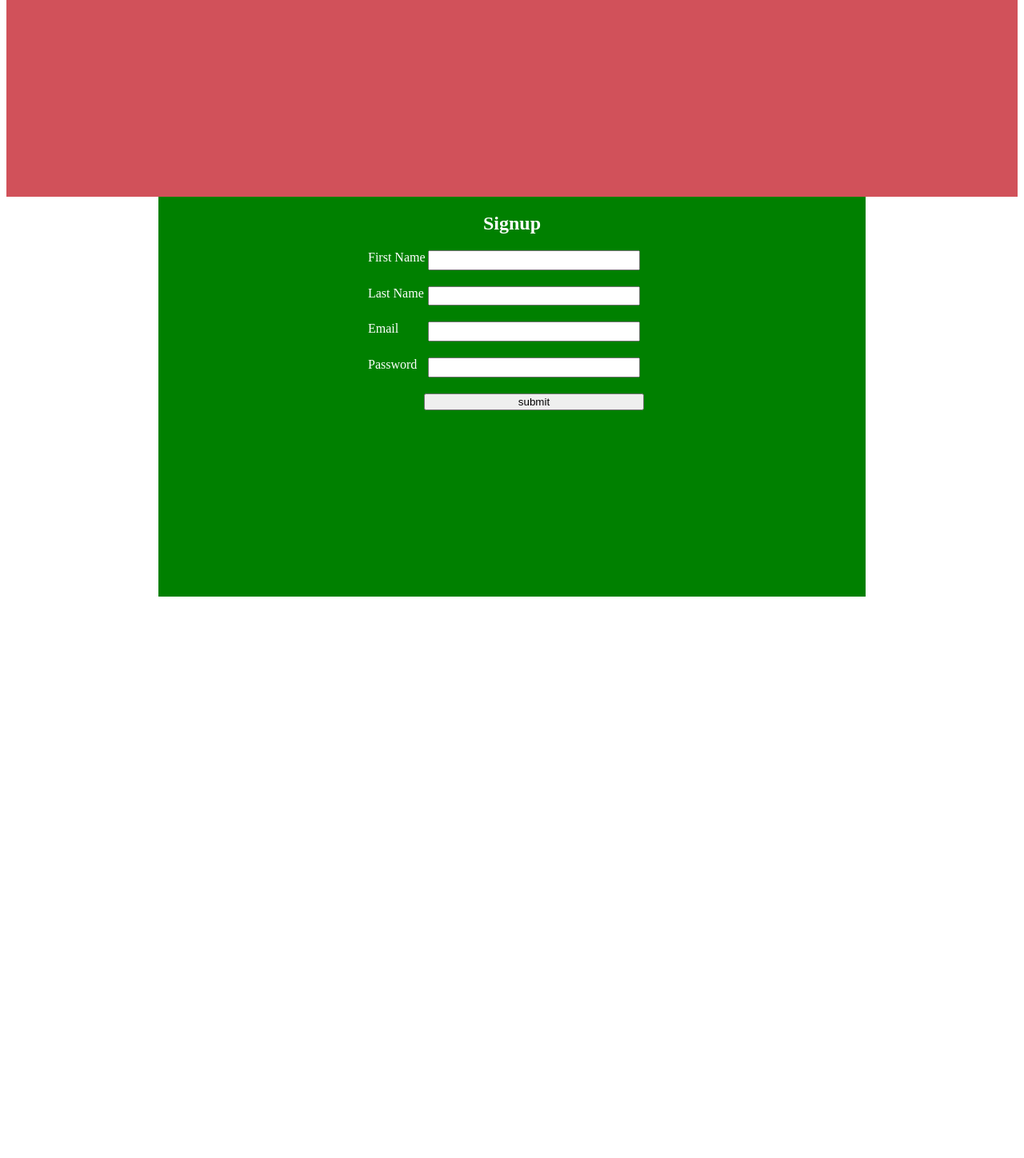
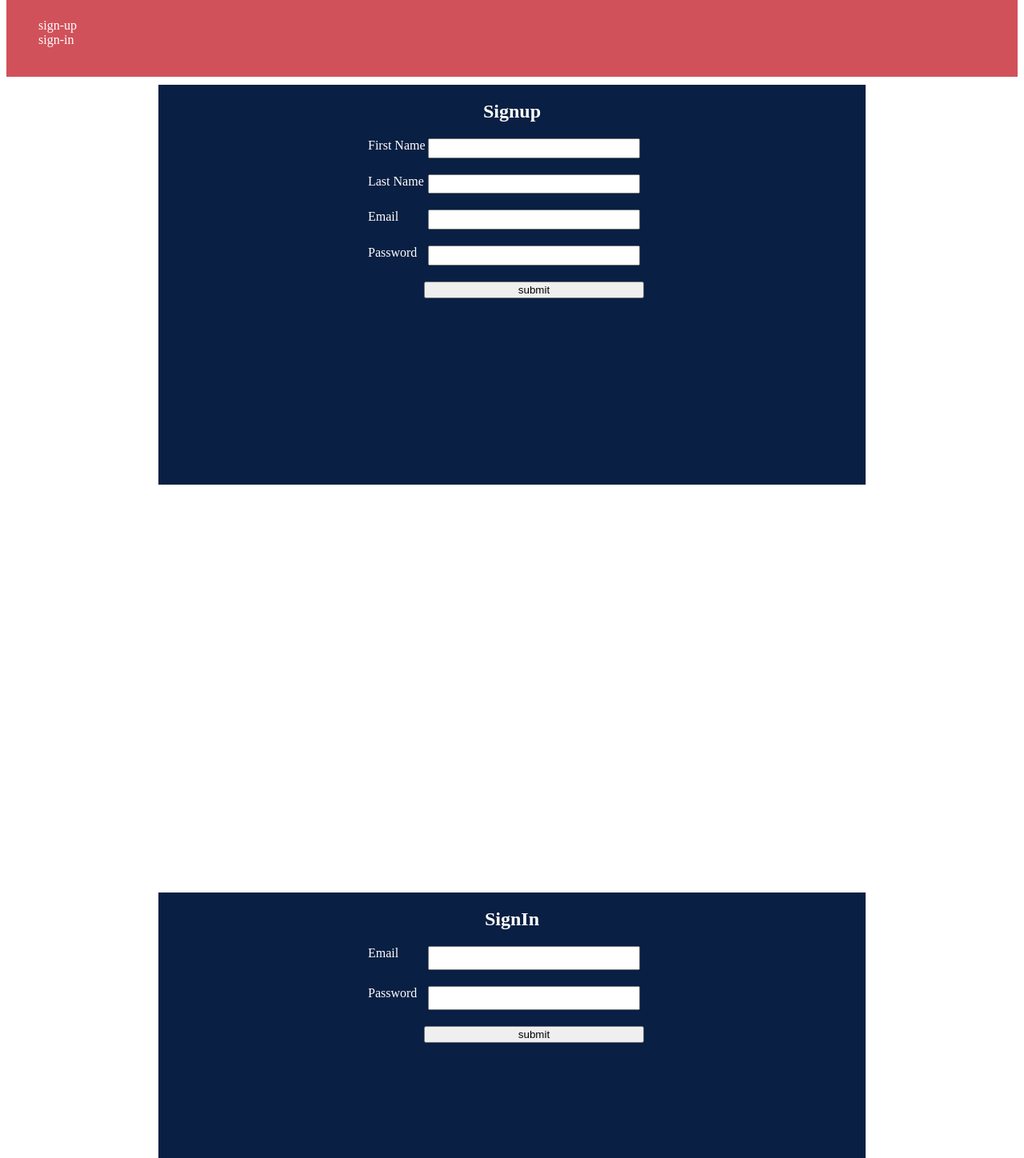
Before and after one commit to seanwr0/P7_Sean_Rosen_code, a Vue app in the folder project-7/: page / in a window 1280 px wide. Shown: the part 62-1510 px from the top of the page at 80% size. Built offline with nearby package versions, Linux system fonts and the light colour scheme.

Commit message:
added sign in function

```diff
--- a/project-7/src/App.vue
+++ b/project-7/src/App.vue
@@ -3,52 +3,75 @@
   <div id="header">
     <img alt="logo" src="./assets/icon-text.png">
 
+    <ul id="profile">
+      <li @click="signupShow = !signupShow,signInShow = false">sign-up</li>
+      <li @click="signInShow = !signInShow, signupShow = false">sign-in</li>
+    </ul>
 
   </div>
-<div id="body">
-  <HelloWorld msg="" />
 
+  <div class="body" v-if="signupShow === true" >
+    <SignUp/>
+  </div>
 
-</div>
+  <div class="body" v-if="signInShow === true" >
+    <SignIn/>
+  </div>
+
 </template>
 
 <script>
-import HelloWorld from './components/HelloWorld.vue'
+import SignUp from './components/signUp.vue'
+import SignIn from './components/signIn.vue'
 
 export default {
   name: 'App',
   components: {
-    HelloWorld
+    SignUp,
+    SignIn
+},
+
+  data() {
+    return {
+      signupShow: true,
+      signInShow: true
   }
+}
+
 }
 </script>
 
 <style lang="scss">
-#app{
+#app {
   display: flex;
   margin: 0px;
   color: white;
-  height: 1500px;
+  height: 1000px;
   flex-wrap: wrap;
-
-
-
-
+  gap: 10px;
 }
 
 #header {
   margin: 0px;
-  height: 300px;
+  height: 150px;
   width: 100%;
   background-color: #d1515a;
   min-width: 360px;
+
+  ul {
+    list-style: none;
+
+    li {
+      border: 5px;
+    }
+
+  }
 }
 
-#body{
+.body {
   display: flex;
   justify-content: center;
   width: 100%;
-  height: 1400px;
-
+  height: 1000px;
 }
 </style>
--- /dev/null
+++ b/project-7/src/components/signIn.vue
@@ -0,0 +1,102 @@
+<template>
+
+  <div id="submit-form">
+    <h2> SignIn</h2>
+    <form @submit.prevent="handleSubmit">
+      <span>
+        <p>Email</p>
+        <input type="email" v-model="email" />
+      </span>
+
+      <span>
+        <p>Password</p>
+        <input type="password" v-model="passWord" />
+      </span>
+
+      <button>submit</button>
+
+    </form>
+
+  </div>
+
+</template>
+
+
+
+<script>
+export default {
+  name: 'signIn',
+
+  data() {
+    return {
+      email: "",
+      passWord: ""
+    }
+  },
+
+  methods: {
+    handleSubmit() {
+      fetch('http://localhost:3000/api/auth/login', {
+        method: 'POST',
+        headers: {
+          'Accept': 'application/json',
+          'Content-Type': 'application/json'
+        },
+        body: JSON.stringify({
+          userEmail: this.email,
+          password: this.passWord
+
+        })
+      })
+        .then(response => response.json())
+        .then(data => console.log(data))
+    }
+  }
+}
+</script>
+
+
+
+
+
+<!-- Add "scoped" attribute to limit CSS to this component only -->
+<style scoped lang="scss">
+#submit-form {
+  display: flex;
+  flex-direction: column;
+  align-items: center;
+  width: 70%;
+  min-width: 360px;
+  height: 500px;
+  background-color: #091f43;
+
+  form {
+    display: flex;
+    flex-direction: column;
+    width: 360px;
+    height: 200px;
+    gap: 20px;
+
+    span {
+      display: flex;
+      flex-direction: row;
+      height: 30px;
+      margin-right: 20px;
+    }
+
+    p {
+      margin: 0px;
+      width: 80px;
+    }
+  }
+
+  button {
+    width: 275px;
+    margin-left: 70px;
+  }
+
+  input {
+    width: 275px;
+  }
+}
+</style>
--- a/project-7/src/components/HelloWorld.vue
+++ b/project-7/src/components/signUp.vue
@@ -35,10 +35,8 @@
 
 <script>
 export default {
-  name: 'HelloWorld',
-  props: {
-    msg: String
-  },
+  name: 'signUp',
+
   data() {
     return {
       firstName: "",
@@ -57,10 +55,10 @@ export default {
           'Content-Type': 'application/json'
         },
         body: JSON.stringify({
-          fName: "",
-          lName: "",
-          userEmail: "",
-          password: ""
+          fName: this.firstName,
+          lName: this.lastName,
+          userEmail: this.email,
+          password: this.passWord
 
         })
       })
@@ -84,7 +82,7 @@ export default {
   width: 70%;
   min-width: 360px;
   height: 500px;
-  background-color: green;
+  background-color: #091f43;
 
   form {
     display: flex;
```
Also changed, not shown: 1 other file (tests, documents, lock files or other folders).
